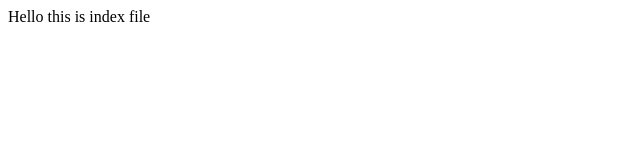
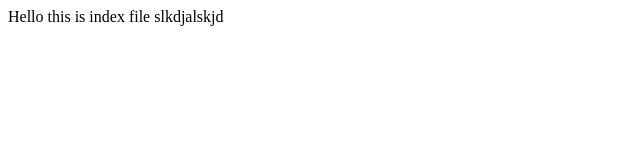
Before and after one commit to aftab7604/learn_git, a plain HTML site: page index.html in a window 1280 px wide. Shown: the whole page, without its empty margins (0-640 px from the left). Drawn offline with Linux system fonts and the light colour scheme.

Commit message:
index file updated

```diff
--- a/index.html
+++ b/index.html
@@ -7,5 +7,6 @@
 </head>
 <body>
        Hello this is index file
+       slkdjalskjd
 </body>
 </html>
```
